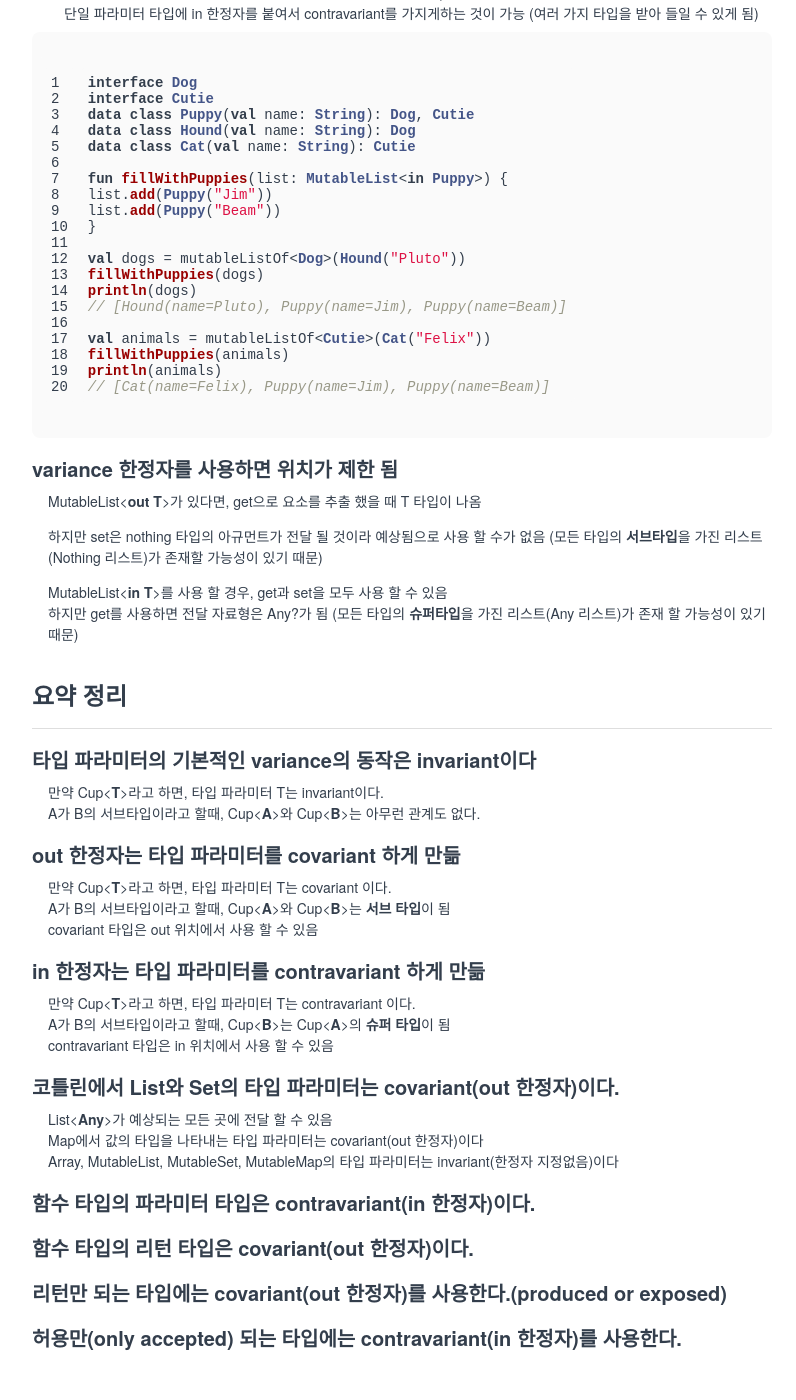
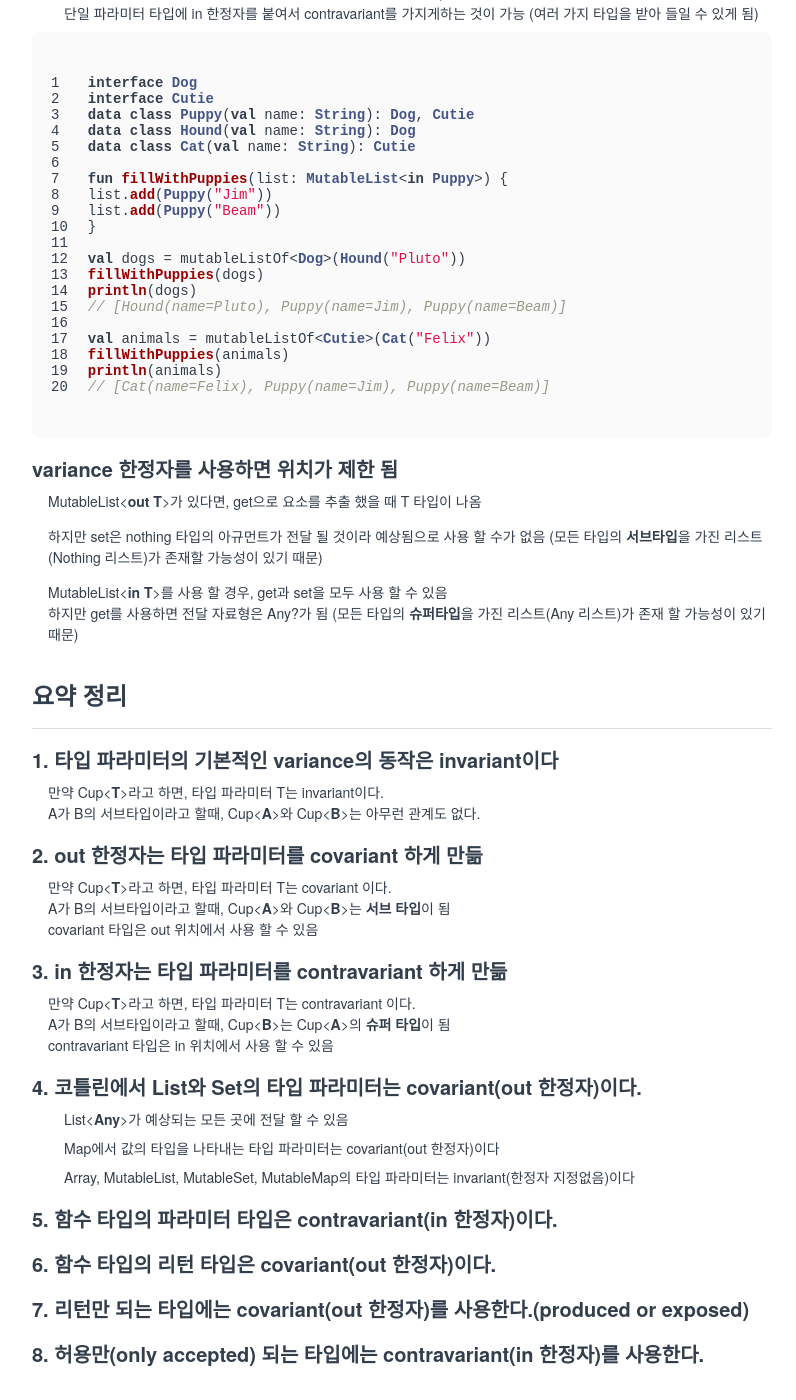
Before and after one commit to gripcorp/devblog, a Jekyll site: the page built from _posts/2022-06-14-24-Consider-variance-for-generic-types.md, in a window 1280 px wide and 1400 px high, scrolled down 8872 px. Shown: the whole window, without its empty margins (238-1034 px from the left). Built offline with Jekyll 4.4.1, drawn with Linux system fonts in a browser that asks for light colours; some of the changed text lies outside the part shown.

Commit message:
Update 2022-06-14-24-Consider-variance-for-generic-types.md

```diff
--- a/_posts/2022-06-14-24-Consider-variance-for-generic-types.md
+++ b/_posts/2022-06-14-24-Consider-variance-for-generic-types.md
@@ -375,30 +375,30 @@ println(animals)
 
 ## 요약 정리
 
-### 타입 파라미터의 기본적인 variance의 동작은 invariant이다
+### 1. 타입 파라미터의 기본적인 variance의 동작은 invariant이다
 
 - 만약 Cup<**T**>라고 하면, 타입 파라미터 T는 invariant이다.
 - A가 B의 서브타입이라고 할때, Cup<**A**>와 Cup<**B**>는 아무런 관계도 없다.
 
-### out 한정자는 타입 파라미터를 covariant 하게 만듦
+### 2. out 한정자는 타입 파라미터를 covariant 하게 만듦
 
 - 만약 Cup<**T**>라고 하면, 타입 파라미터 T는 covariant 이다.
 - A가 B의 서브타입이라고 할때, Cup<**A**>와 Cup<**B**>는 **서브 타입**이 됨
 - covariant 타입은 out 위치에서 사용 할 수 있음
 
-### in 한정자는 타입 파라미터를 contravariant 하게 만듦
+### 3. in 한정자는 타입 파라미터를 contravariant 하게 만듦
 
 - 만약 Cup<**T**>라고 하면, 타입 파라미터 T는 contravariant 이다.
 - A가 B의 서브타입이라고 할때, Cup<**B**>는 Cup<**A**>의 **슈퍼 타입**이 됨
 - contravariant 타입은 in 위치에서 사용 할 수 있음
 
-### 코틀린에서 List와 Set의 타입 파라미터는 covariant(out 한정자)이다.
+### 4. 코틀린에서 List와 Set의 타입 파라미터는 covariant(out 한정자)이다.
 
-- List<**Any**>가 예상되는 모든 곳에 전달 할 수 있음
-- Map에서 값의 타입을 나타내는 타입 파라미터는 covariant(out 한정자)이다
-- Array, MutableList, MutableSet, MutableMap의 타입 파라미터는 invariant(한정자 지정없음)이다
+- * List<**Any**>가 예상되는 모든 곳에 전달 할 수 있음
+- * Map에서 값의 타입을 나타내는 타입 파라미터는 covariant(out 한정자)이다
+- * Array, MutableList, MutableSet, MutableMap의 타입 파라미터는 invariant(한정자 지정없음)이다
 
-### 함수 타입의 파라미터 타입은 contravariant(in 한정자)이다.
-### 함수 타입의 리턴 타입은 covariant(out 한정자)이다.
-### 리턴만 되는 타입에는 covariant(out 한정자)를 사용한다.(produced or exposed)
-### 허용만(only accepted) 되는 타입에는 contravariant(in 한정자)를 사용한다.
+### 5. 함수 타입의 파라미터 타입은 contravariant(in 한정자)이다.
+### 6. 함수 타입의 리턴 타입은 covariant(out 한정자)이다.
+### 7. 리턴만 되는 타입에는 covariant(out 한정자)를 사용한다.(produced or exposed)
+### 8. 허용만(only accepted) 되는 타입에는 contravariant(in 한정자)를 사용한다.
```
Also changed, not shown: other parts of _posts/2022-06-14-24-Consider-variance-for-generic-types.md (+3 -3 lines).
